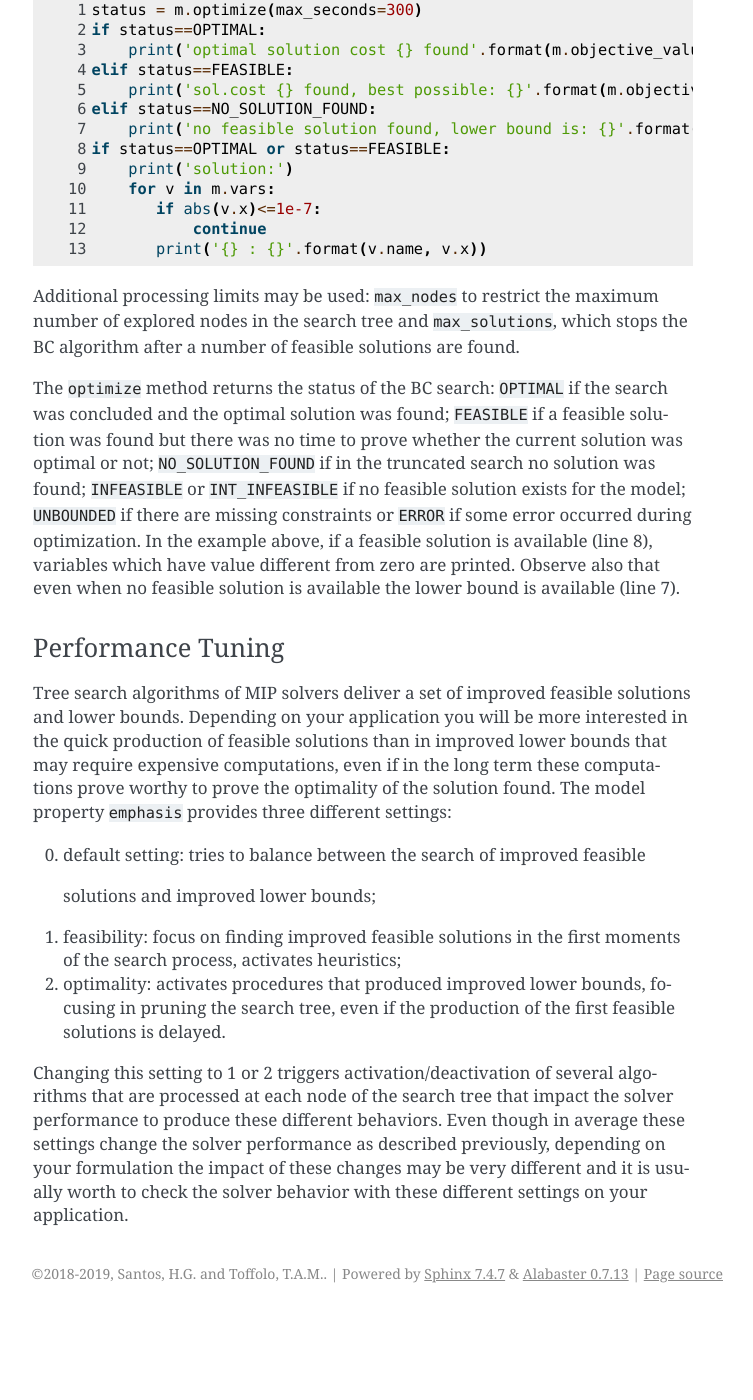
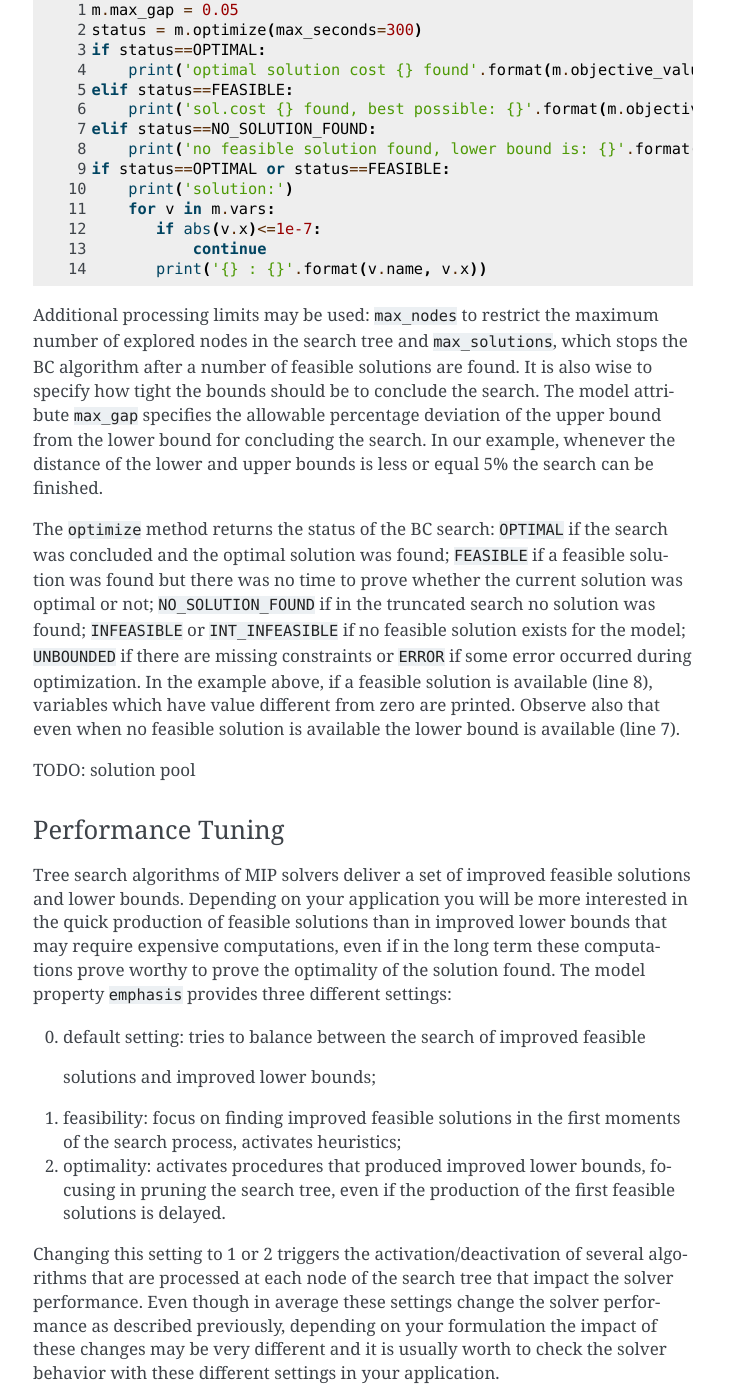
Before and after one commit to coin-or/python-mip, a Sphinx documentation site: the page built from docs/quickstart.rst, in a window 1280 px wide and 1400 px high, scrolled down 3042 px. Shown: the whole window, without its empty margins (387-1140 px from the left). Built offline with Sphinx 7.4.7, drawn with Linux system fonts in a browser that asks for light colours; before the commit the page ends 4355 px from its top, so only the background shows below that.

```diff
--- a/docs/quickstart.rst
+++ b/docs/quickstart.rst
@@ -160,6 +160,7 @@ seconds.
 .. code-block:: python
    :linenos:
 
+   m.max_gap = 0.05
    status = m.optimize(max_seconds=300)
    if status==OPTIMAL:
        print('optimal solution cost {} found'.format(m.objective_value))
@@ -177,7 +178,12 @@ seconds.
 Additional processing limits may be used: :code:`max_nodes` to restrict
 the maximum number of explored nodes in the search tree and
 :code:`max_solutions`, which stops the BC algorithm after a number of
-feasible solutions are found.
+feasible solutions are found. It is also wise to specify how tight the
+bounds should be to conclude the search. The model attribute
+:code:`max_gap` specifies the allowable percentage deviation of the upper
+bound from the lower bound for concluding the search. In our example,
+whenever the distance of the lower and upper bounds is less or equal 5\%
+the search can be finished.
 
 The :code:`optimize` method returns the status of the BC search:
 :code:`OPTIMAL` if the search was concluded and the optimal solution was
@@ -191,6 +197,8 @@ some error occurred during optimization. In the example above, if a feasible
 solution is available (line 8), variables which have value different from zero
 are printed. Observe also that even when no feasible solution is available the
 lower bound is available (line 7).
+
+TODO: solution pool
 
 Performance Tuning
 ~~~~~~~~~~~~~~~~~~
@@ -210,9 +218,10 @@ The model property  :code:`emphasis` provides three different settings:
    in pruning the search tree, even if the production of the first feasible solutions
    is delayed.
 
-Changing this setting to 1 or 2 triggers activation/deactivation of several
-algorithms that are processed at each node of the search tree that impact the solver
-performance to produce these different behaviors. Even though in average these settings
-change the solver performance as described previously, depending on your formulation
-the impact of these changes may be very different and it is usually worth
-to check the solver behavior with these different settings on your application.
+Changing this setting to 1 or 2 triggers the activation/deactivation of
+several algorithms that are processed at each node of the search tree that
+impact the solver performance. Even though in average these settings
+change the solver performance as described previously, depending on your
+formulation the impact of these changes may be very different and it is
+usually worth to check the solver behavior with these different settings
+in your application.
```
Also changed, not shown: docs/custom.rst (added, +13 -0 lines).
